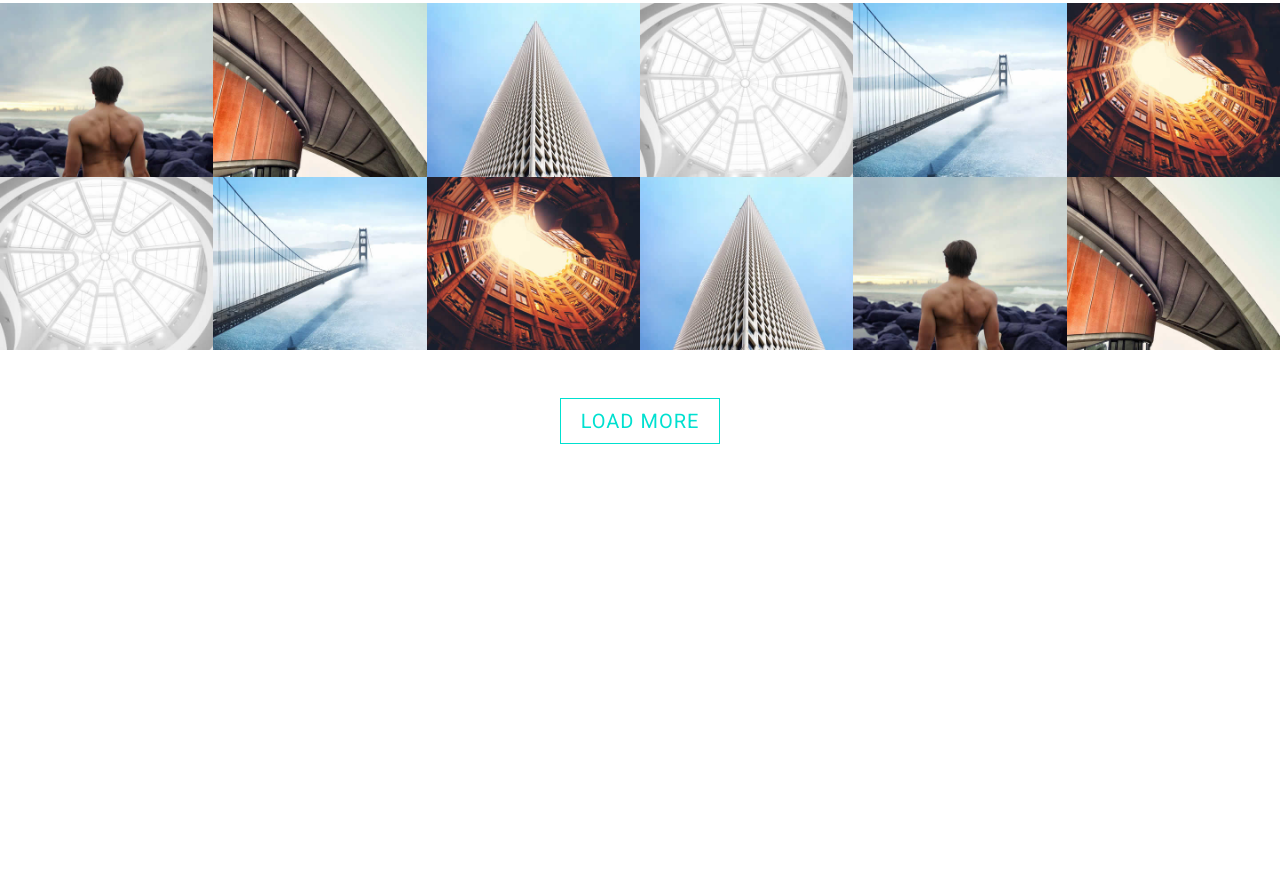
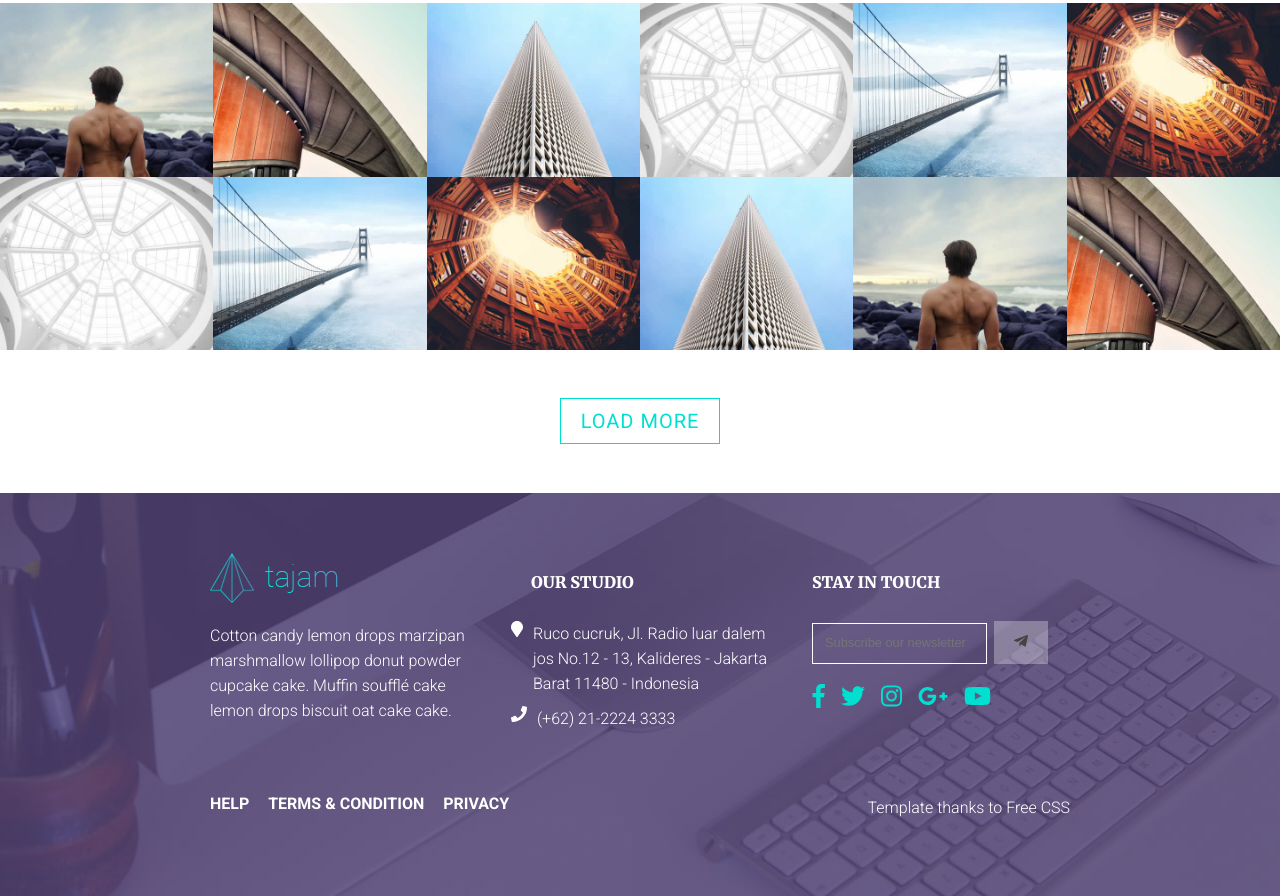
Before and after one commit to dominikaporzyczka/TajamPage, a website: page src/index.html in a window 1280 px wide. Shown: the part 3289-4185 px from the top of the page. Before the commit the page ends 3782 px from the top, so only its background shows below. Drawn offline with nearby package versions, Linux system fonts and the light colour scheme; files that its build step writes are made by us from their sources; files whose address does not match are found by name.

Commit message:
Add footer

```diff
--- a/src/index.html
+++ b/src/index.html
@@ -244,6 +244,76 @@
         </div>
     </article>
 
+    <!-- FOOTER -->
+    <footer id="footer">
+        <div class="row">
+            <div class="column footer">
+                <!-- Short description about firm -->
+                <section class="footer_description footer_main">
+                    <img src="img/logo.png" alt="Tajam Logo">
+                    <p>Cotton candy lemon drops marzipan marshmallow lollipop donut powder cupcake cake. Muffin soufflé cake
+                        lemon drops biscuit oat cake cake.
+                    </p>
+                </section>
+                <!-- Company location -->
+                <section class="footer_location footer_main">
+                    <h4>OUR STUDIO</h4>
+                    <div class="footer_location__adress">
+                        <i class="fas fa-map-marker"></i>
+                        <p>Ruco cucruk, Jl. Radio luar dalem jos No.12 - 13, Kalideres - Jakarta Barat 11480 - Indonesia</p>
+                    </div>
+                    <div class="footer_location__tel">
+                        <i class="fas fa-phone"></i>
+
+                        <p>(+62) 21-2224 3333</p>
+                    </div>
+                </section>
+                <!-- Newsletter -->
+                <section class="footer_newsletter footer_main">
+                    <h4>STAY IN TOUCH</h4>
+                    <form>
+                        <input type="text" placeholder="Subscribe our newsletter">
+                        <button>
+                            <i class="fab fa-telegram-plane"></i>
+                        </button>
+                    </form>
+                    <div class="footer_newsletter__links">
+                        <a href="">
+                            <i class="fab fa-facebook-f"></i>
+                        </a>
+                        <a href="">
+                            <i class="fab fa-twitter"></i>
+                        </a>
+                        <a href="">
+                            <i class="fab fa-instagram"></i>
+                        </a>
+                        <a href="">
+                            <i class="fab fa-google-plus-g"></i>
+                        </a>
+                        <a href="">
+                            <i class="fab fa-youtube"></i>
+                        </a>
+                    </div>
+                </section>
+                <!-- More links e.g help, privacy -->
+                <section class="footer_more">
+                    <ul class="footer_more__links">
+                        <li>
+                            <a href="">HELP</a>
+                        </li>
+                        <li>
+                            <a href="">TERMS &amp; CONDITION</a>
+                        </li>
+                        <li>
+                            <a href="">PRIVACY</a>
+                        </li>
+                    </ul>
+                    <p>Template thanks to Free CSS</p>
+                </section>
+            </div>
+        </div>
+    </footer>
+
     <script src="js/fontawesome-all.min.js"></script>
     <script src="js/main.js"></script>
 </body>
--- a/src/sass/main.scss
+++ b/src/sass/main.scss
@@ -20,7 +20,8 @@ body {
 
 h1,
 h2,
-h3 {
+h3,
+h4 {
     margin: 0;
     font-family: "Merriweather", serif;
     font-weight: 900;
@@ -414,3 +415,126 @@ p {
         }
     }
 }
+
+/*
+* FOOTER
+*/
+#footer {
+    background: linear-gradient(rgba(76, 61, 114, 0.8), rgba(76, 61, 114, 0.8)), url(../img/footerbg.jpg) no-repeat center / cover fixed;
+}
+
+.footer {
+    display: flex;
+    flex-wrap: wrap;
+    justify-content: space-between;
+}
+
+.footer_main {
+    flex-basis: 30%;
+}
+
+.footer_more {
+    flex-basis: 100%;
+}
+
+.footer_location {
+    h4 {
+        padding: 20px;
+    }
+}
+
+.footer_location__adress,
+.footer_location__tel {
+    display: flex;
+    margin-top: 10px;
+
+    p {
+        margin: 0;
+        padding-left: 10px;
+    }
+}
+
+.footer_newsletter {
+    h4 {
+        padding: 20px 0 30px 0;
+    }
+
+    form {
+        input {
+            padding: 12px;
+            margin-right: 3px;
+            width: 175px;
+            font-size: 0.8em;
+            color: $primary-color;
+            background: transparent;
+            outline: none;
+            border: 1px solid $primary-color;
+        }
+
+        button {
+            padding: 12px 20px;
+            color: $additional-color;
+            background: rgba(255, 255, 255, 0.3);
+            border: none;
+            outline: none;
+            cursor: pointer;
+
+            &:hover {
+                background: rgba(255, 255, 255, 1);
+            }
+        }
+    }
+}
+
+.footer_newsletter__links {
+    margin-top: 20px;
+
+    a {
+        color: $details-color;
+        text-decoration: none;
+        font-size: 1.5em;
+        margin-right: 10px;
+
+        &:hover {
+            color: $primary-color;
+        }
+    }
+}
+
+.footer_more {
+    display: flex;
+    margin-top: 40px;
+    flex-wrap: wrap;
+    justify-content: space-between;
+}
+
+.footer_more__links {
+    padding: 0;
+    list-style-type: none;
+
+    li {
+        display: inline-block;
+        margin-right: 15px;
+
+        a {
+            text-decoration: none;
+            color: $primary-color;
+            font-weight: 700;
+            padding-bottom: 10px;
+
+            &:hover {
+                color: $details-color;
+            }
+        }
+    }
+}
+
+@media screen and (max-width: $break-point-md) {
+    .footer {
+        justify-content: space-around;
+    }
+    .footer_main {
+        flex-basis: 80%;
+        margin-bottom: 30px;
+    }
+}
```
Also changed, not shown: src/img/footerbg.jpg (added). Lines whose indentation alone changed are shown as unchanged.
